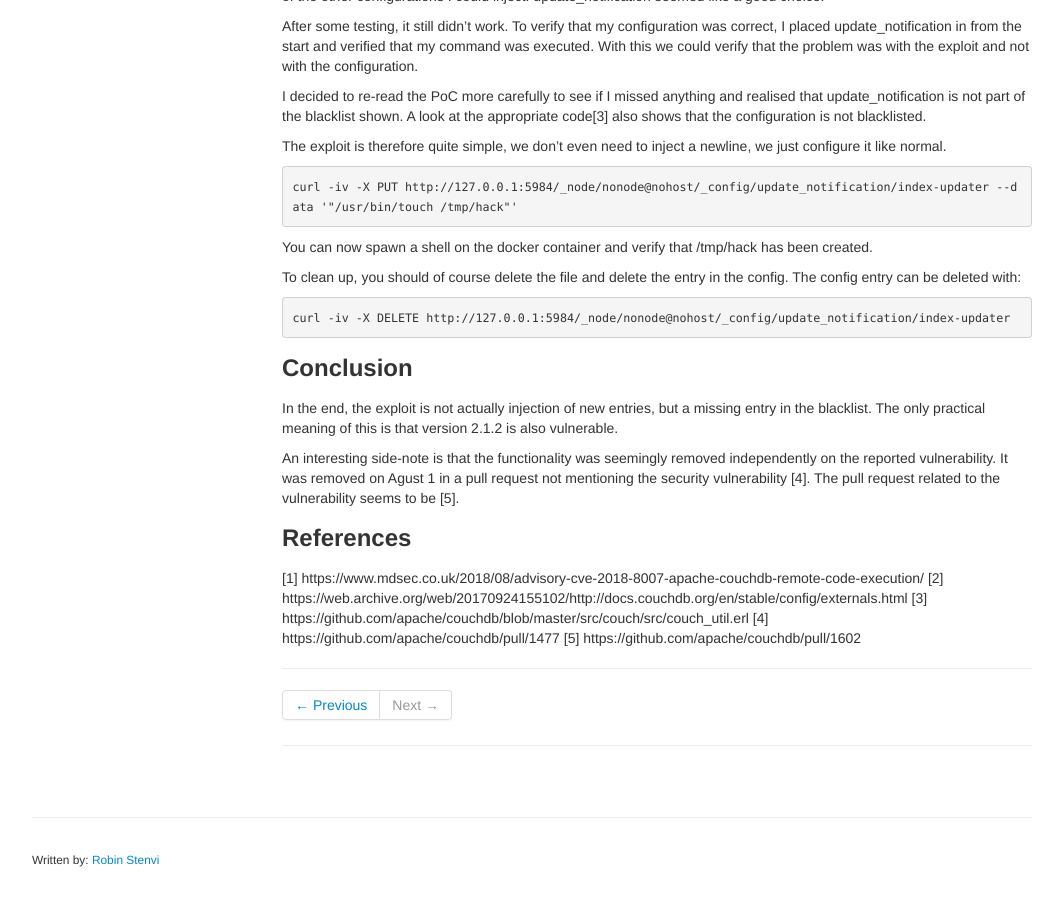
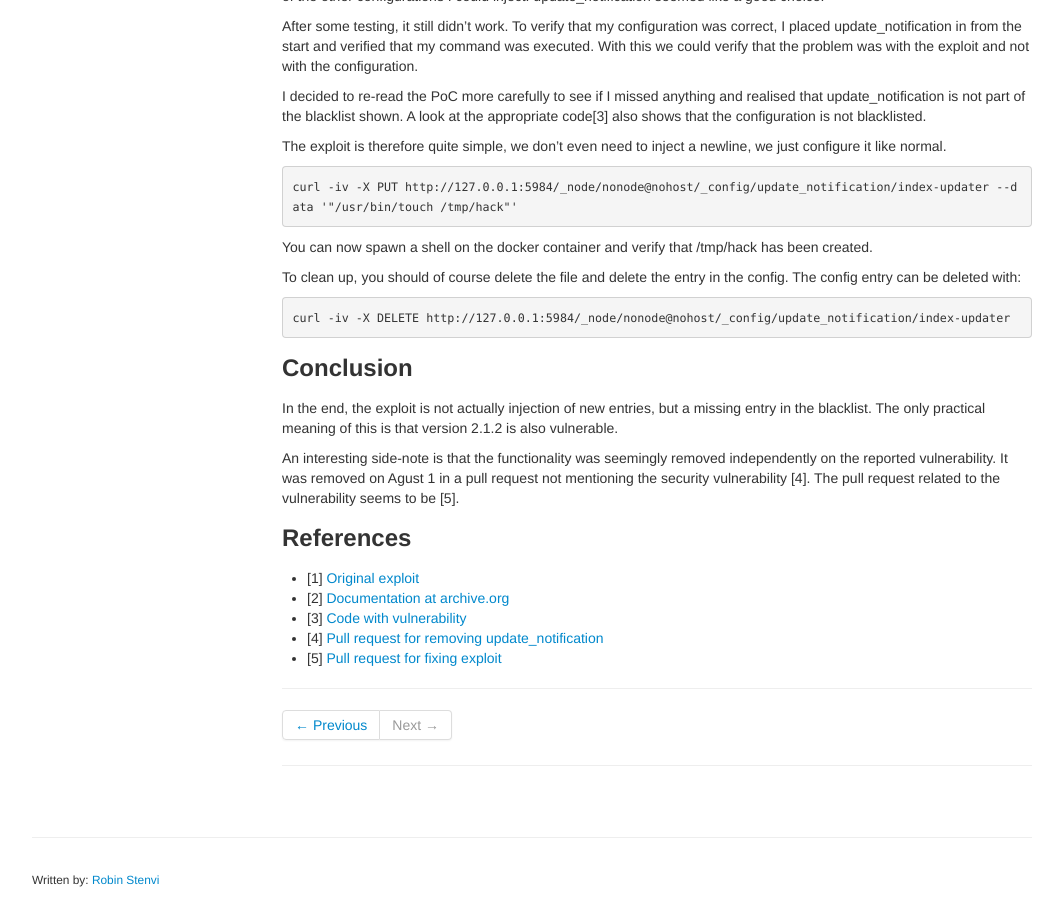
Before and after one commit to rstenvi/rstenvi.github.io, a Jekyll site: the page built from _posts/2018-10-07-cve-2018-8007.md, in a window 1280 px wide and 900 px high, scrolled down 1049 px. Shown: the whole window, without its empty margins (108-1171 px from the left). Built offline with Jekyll 4.4.1, drawn with Linux system fonts in a browser that asks for light colours.

Commit message:
Format fixes

```diff
--- a/_posts/2018-10-07-cve-2018-8007.md
+++ b/_posts/2018-10-07-cve-2018-8007.md
@@ -98,8 +98,8 @@ related to the vulnerability seems to be [5].
 
 # References
 
-[1] https://www.mdsec.co.uk/2018/08/advisory-cve-2018-8007-apache-couchdb-remote-code-execution/
-[2] https://web.archive.org/web/20170924155102/http://docs.couchdb.org/en/stable/config/externals.html
-[3] https://github.com/apache/couchdb/blob/master/src/couch/src/couch_util.erl
-[4] https://github.com/apache/couchdb/pull/1477
-[5] https://github.com/apache/couchdb/pull/1602
+- [1] [Original exploit](https://www.mdsec.co.uk/2018/08/advisory-cve-2018-8007-apache-couchdb-remote-code-execution/)
+- [2] [Documentation at archive.org](https://web.archive.org/web/20170924155102/http://docs.couchdb.org/en/stable/config/externals.html)
+- [3] [Code with vulnerability](https://github.com/apache/couchdb/blob/master/src/couch/src/couch_util.erl)
+- [4] [Pull request for removing update_notification](https://github.com/apache/couchdb/pull/1477)
+- [5] [Pull request for fixing exploit](https://github.com/apache/couchdb/pull/1602)
```
